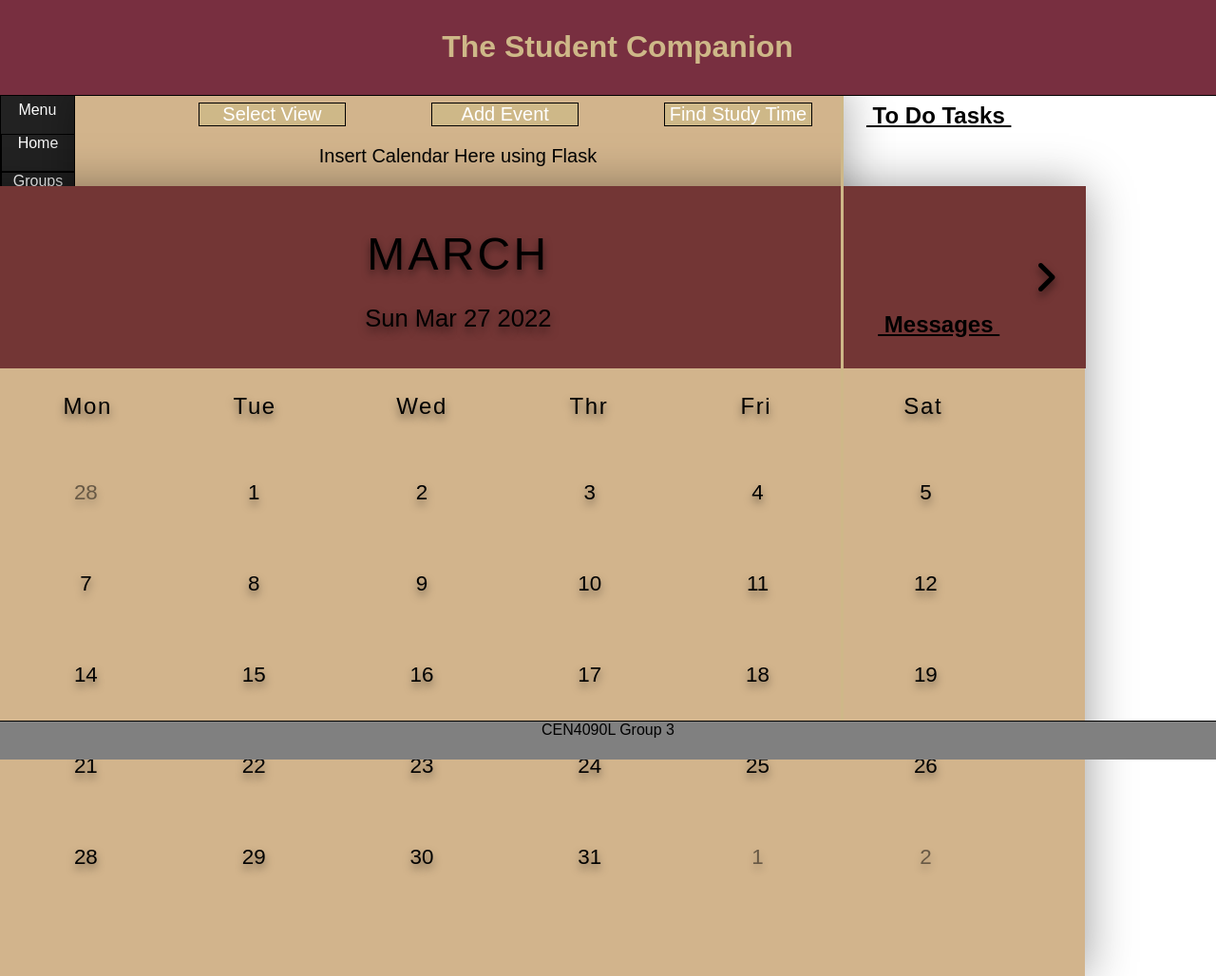
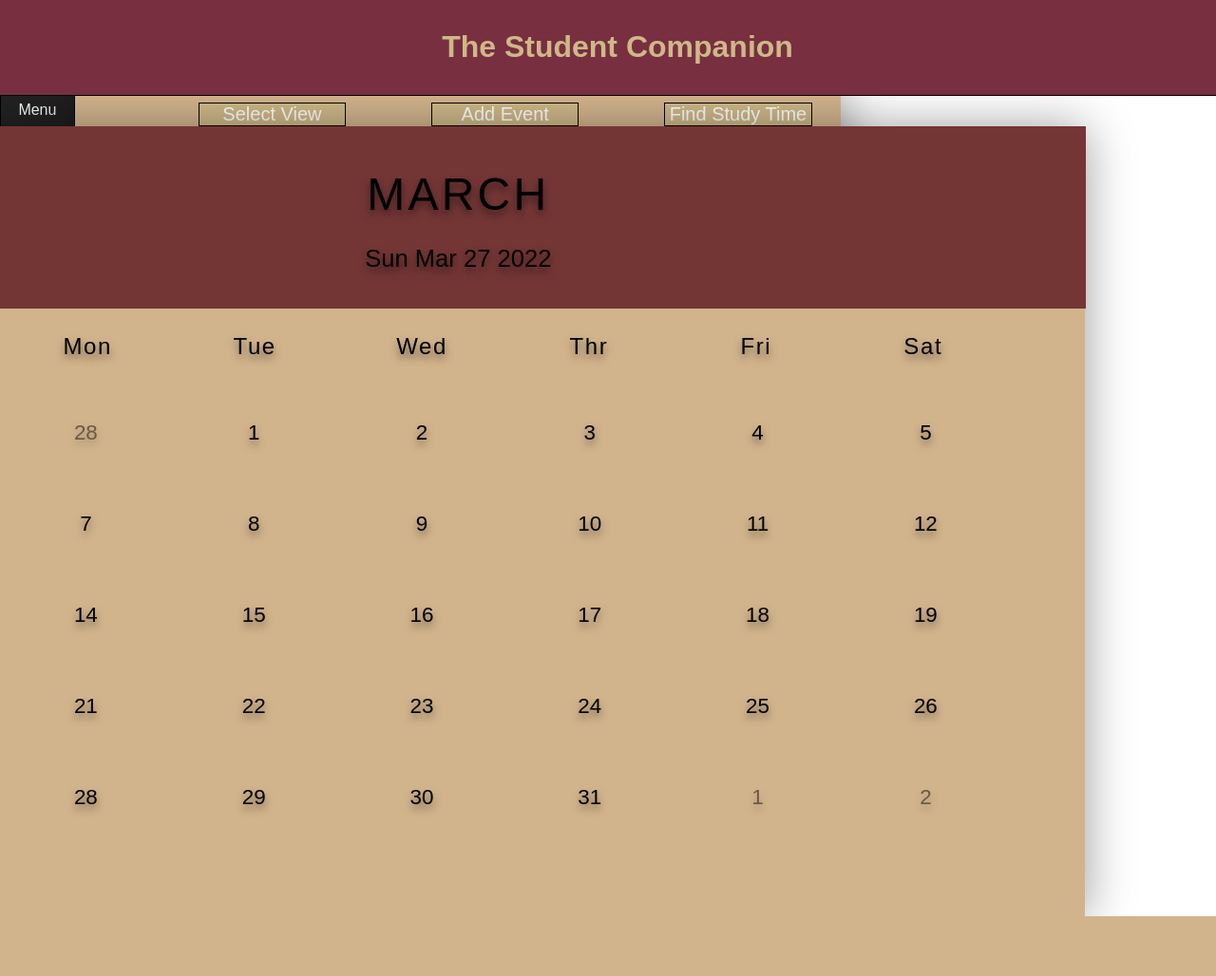
Before and after one commit to ArturoGirona/CanvasCal, a Flask app: page / in a window 1280 px wide. Shown: the whole page at 95% size. After the commit the page ends 965 px from the top, so only its background shows below. Run offline with Flask 2, Linux system fonts and the light colour scheme.

Commit message:
successfully implemented the calendar in MainPage.html

```diff
--- a/app/templates/MainPage.html
+++ b/app/templates/MainPage.html
@@ -35,8 +35,8 @@
 					<li><a href="">Find Study Time</a></li>
 					</ul>
 				</div>
-				<p>Insert Calendar Here using Flask</p>
 
+				{% extends "calendar.html" %}
 				  <div id="includedContent"></div>
 			</div>
 
--- a/app/templates/calendar.html
+++ b/app/templates/calendar.html
@@ -1,3 +1,5 @@
+<!--
+
 <!DOCTYPE html>
 
 <html lang="en">
@@ -8,7 +10,7 @@
  <link rel="stylesheet" href="https://cdnjs.cloudflare.com/ajax/libs/font-awesome/6.0.0/css/all.min.css"/>
 
 </head>
-
+-->
 <body>
    <div class="container">
        <div class="calendar">
@@ -32,6 +34,6 @@
            <div class="days"></div>
        </div>
    </div>
-   <script src="Calendarscript.js"></script>
+   <script src="{{ url_for('static', filename='Calendarscript.js') }}"></script>
 </body>
-</html>
+<!-- </html> -->
```
